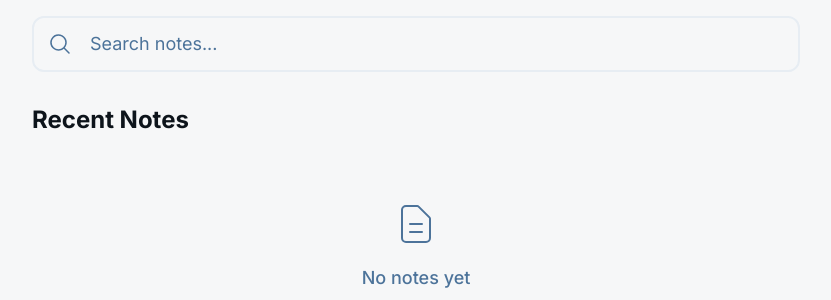
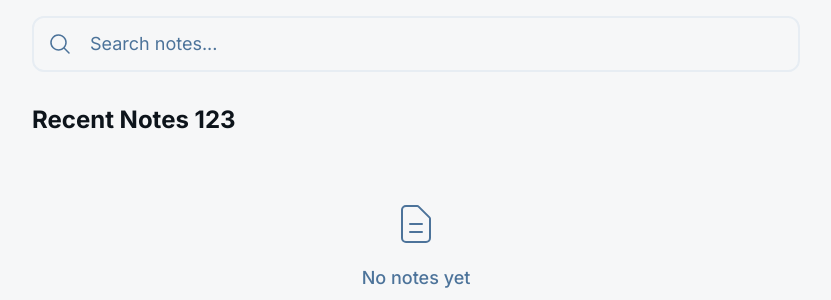
Before and after one commit to kcc62/WebAppWorkshop, a Flask app: page /search in a window 1280 px wide. Shown: the part 183-483 px from the top of the page, without its empty margins (224-1055 px from the left). Run offline with Flask 3, Linux system fonts and the light colour scheme; the visitor is signed in with stand-in values (Sample User, id 1); parts of the project's set-up code (start-up, migrations or seed data) failed here and were passed over; some libraries are stand-ins or nearby versions.

Commit message:
commit 5

```diff
--- a/templates/dashboard.html
+++ b/templates/dashboard.html
@@ -122,7 +122,7 @@
                         {% if search_query %}
                             Search Results for "{{ search_query }}"
                         {% else %}
-                            Recent Notes
+                            Recent Notes 123
                         {% endif %}
                     </h2>
 
```
